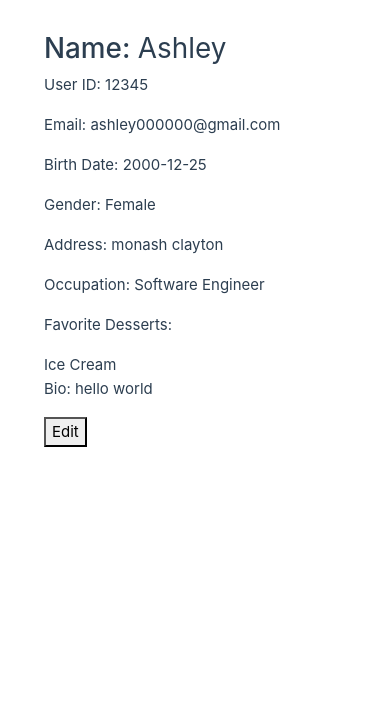
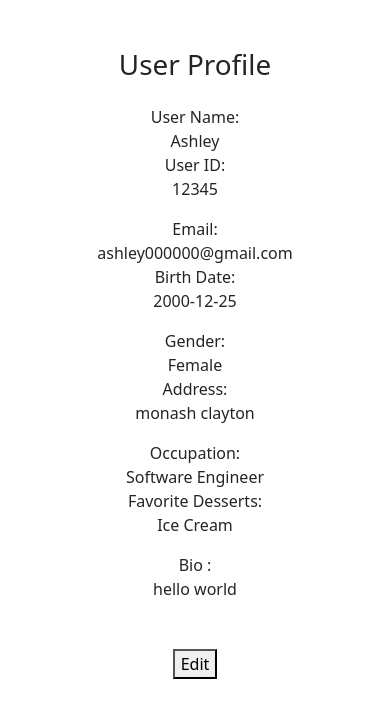
Before and after one commit to jzhu0106/Assignment5032Jianqin, a Vue app in the folder vue-project/: page / in a window 390 px wide. Shown: the top 718 px of the page. Built offline with nearby package versions, Linux system fonts and the light colour scheme.

Commit message:
responsive container

```diff
--- a/vue-project/src/components/Profile.vue
+++ b/vue-project/src/components/Profile.vue
@@ -1,98 +1,119 @@
 <template>
-  <div class="container">
-    <div v-if="!isEditing">
-      <h1>
-        Name:
-        <span>{{ userProfile.name }}</span>
-      </h1>
+  <div v-if="!isEditing" class="container mt-5">
+    <div class="row">
+        <div class="col-md-8 offset-md-2">
+        <h1 class="text-center mb-4">User Profile</h1>
 
-      <p>User ID: {{ userProfile.userId }}</p>
 
-      <p>
-        Email:
-        <span>{{ userProfile.email }}</span>
-      </p>
+<div class="row text-center mb-3">
+  <div class="col-md-6">
+          <div>User Name:</div>
+          <div>{{ userProfile.name }}</div>
+  </div>
+  <div class="col-md-6">
+          <div>User ID:</div>
+          <div>{{ userProfile.userId }}</div>
 
-      <p>
-        Birth Date:
-        <span>{{ userProfile.birthDate }}</span>
-      </p>
-
-      <p>
-        Gender:
-        <span>{{ userProfile.gender }}</span>
-      </p>
-
-      <p>
-        Address:
-        <span>{{ userProfile.address }}</span>
-      </p>
-
-      <p>
-        Occupation:
-        <span>{{ userProfile.occupation }}</span>
-      </p>
-
-      <div>
-        <p>Favorite Desserts:</p>
-        <span>{{ userProfile.favoriteDesserts }}</span>
+  </div>
 </div>
 
-      <p>
-        Bio:
-        <span>{{ userProfile.bio }}</span>
-      </p>
 
+<div class="row text-center mb-3">
+  <div class="col-md-6">
+    <div>Email:</div>
+    <div>{{ userProfile.email }}</div>
+  </div>
+  <div class="col-md-6">
+    <div>Birth Date:</div>
+    <div>{{ userProfile.birthDate }}</div>
+  </div>
+</div>
+
+       <div class="row text-center mb-3">
+  <div class="col-md-6">
+    <div>Gender:</div>
+    <div>{{ userProfile.gender }}</div>
+  </div>
+  <div class="col-md-6">
+    <div>Address:</div>
+    <div>{{ userProfile.address }}</div>
+  </div>
+</div>
+
+
+<div class="row text-center mb-3">
+  <div class="col-md-6">
+    <div>Occupation:</div>
+    <div>{{ userProfile.occupation }}</div>
+  </div>
+  <div class="col-md-6">
+    <div>Favorite Desserts:</div>
+    <div>{{ userProfile.favoriteDesserts }}</div>
+  </div>
+</div>
+
+<div class="row">
+    <div class="col-md-6 text-center">Bio : </div>
+    <div class="col-md-6 text-center">{{ userProfile.bio }}</div>
+  </div>
+
+
+<div class="text-center mt-5">
   <button @click="editProfile">Edit</button>
 </div>
 
-    <div v-else>
-      <h1>
-        Name:
-        <input v-model="userProfile.name"
+      </div>
+    </div>
+  </div>
+
+
+      <div v-else class="edit-container">
+      <h1 class="text-center">User Profile</h1>
+      <form @submit.prevent="saveProfile">
+
+        <label for="name" class="form-label">Name</label>
+        <input type="text" class="form-control" id="name"
           @blur="() => validateName(true)"
           @input="() => validateName(false)"
+          v-model="userProfile.name"
         />
         <div v-if="errors.name" class="text-danger">{{ errors.name }}</div>
-      </h1>
 
-      <p>User ID: {{ userProfile.userId }}</p>
 
-      <p>
-        Email:
-        <input v-model="userProfile.email"
+      <div>User ID: {{ userProfile.userId }}</div>
+
+      <div>
+        <label for="email" class="form-label">Email</label>
+        <input type="text" class="form-control" id="email"
           @blur="() => validateEmail(true)"
           @input="() => validateEmail(false)"
+          v-model="userProfile.email"
         />
         <div v-if="errors.email" class="text-danger">{{ errors.email }}</div>
-      </p>
+      </div>
 
-      <p>
-        Birth Date:
+      <div>
         <input v-model="userProfile.birthDate" type="date" />
-      </p>
+      </div>
 
-      <p>
-        Gender:
+      <div>
         <select v-model="userProfile.gender">
           <option value="Male">Male</option>
           <option value="Female">Female</option>
           <option value="other">Other</option>
         </select>
-      </p>
-
-      <p>
-        Address:
-        <input v-model="userProfile.address" />
-      </p>
-
-      <p>
-        Occupation:
-        <input v-model="userProfile.occupation" />
-      </p>
+      </div>
 
       <div>
-        <p>Favorite Desserts:</p>
+        <input v-model="userProfile.address" />
+      </div>
+
+      <div>
+        <input v-model="userProfile.occupation" />
+      </div>
+
+      <div>
+        <strong>Favorite Desserts:</strong>
         <select v-model="userProfile.favoriteDesserts">
           <option value="Chocolate Cake">Chocolate Cake</option>
           <option value="Ice Cream">Ice Cream</option>
@@ -102,15 +123,18 @@
         </select>
       </div>
 
-      <p>
+      <div>
         Bio:
         <textarea v-model="userProfile.bio"></textarea>
-      </p>
+      </div>
 
       <button @click="saveProfile">Save</button>
+      </form>
     </div>
-  </div>
+
+
 </template>
+
 
 
 <script setup>
@@ -196,4 +220,6 @@ const validateEmail = (blur) => {
   border-radius: 10px;
   box-shadow: 0 4px 6px rgba(0, 0, 0, 0.1);
 } */
+
+
 </style>
--- a/vue-project/src/main.js
+++ b/vue-project/src/main.js
@@ -1,6 +1,6 @@
 import 'bootstrap/dist/css/bootstrap.min.css'
 
-import './assets/main.css'
+// import './assets/main.css'
 
 // import './style.css'
 
```
Lines whose indentation alone changed are shown as unchanged.
